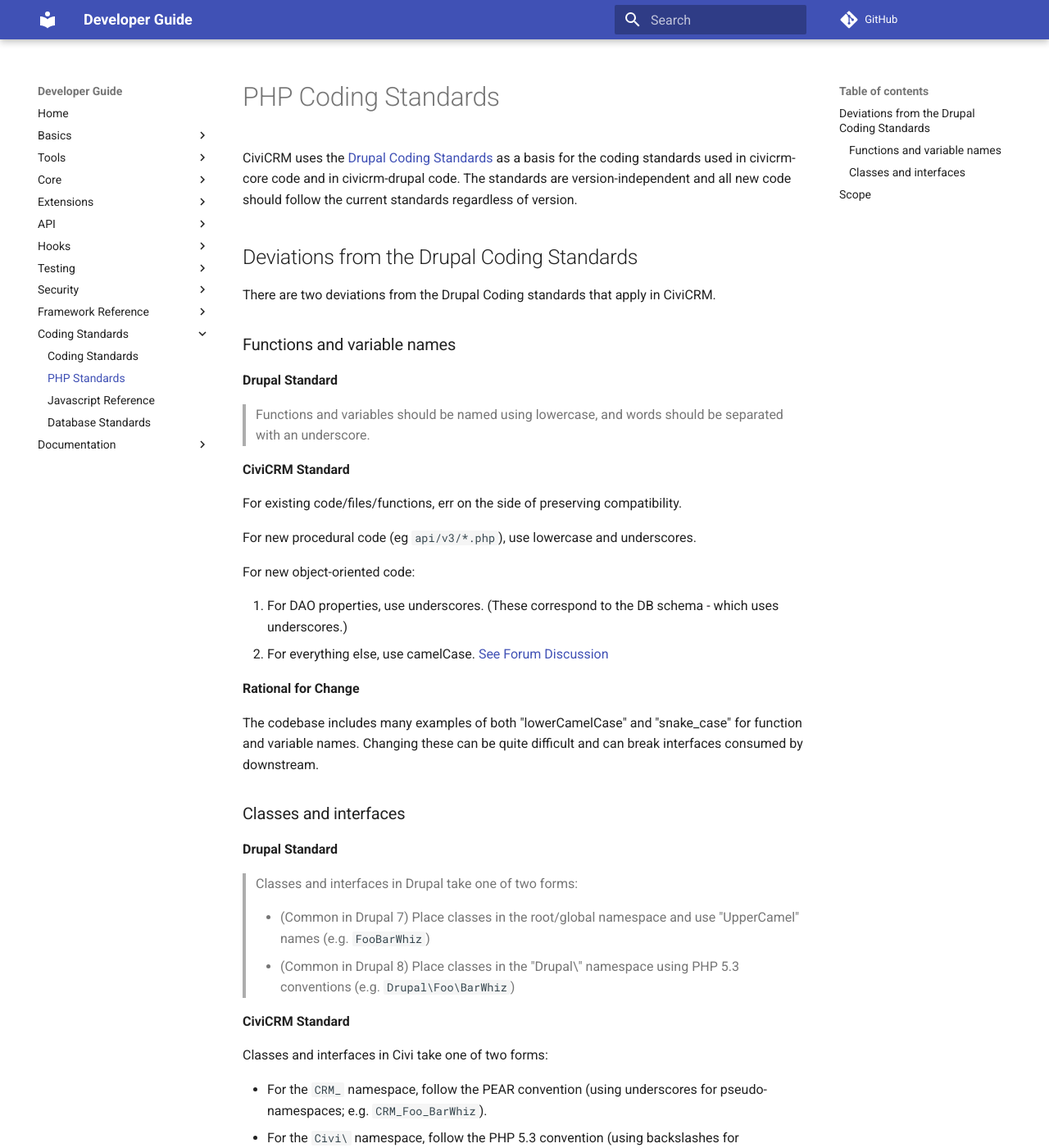
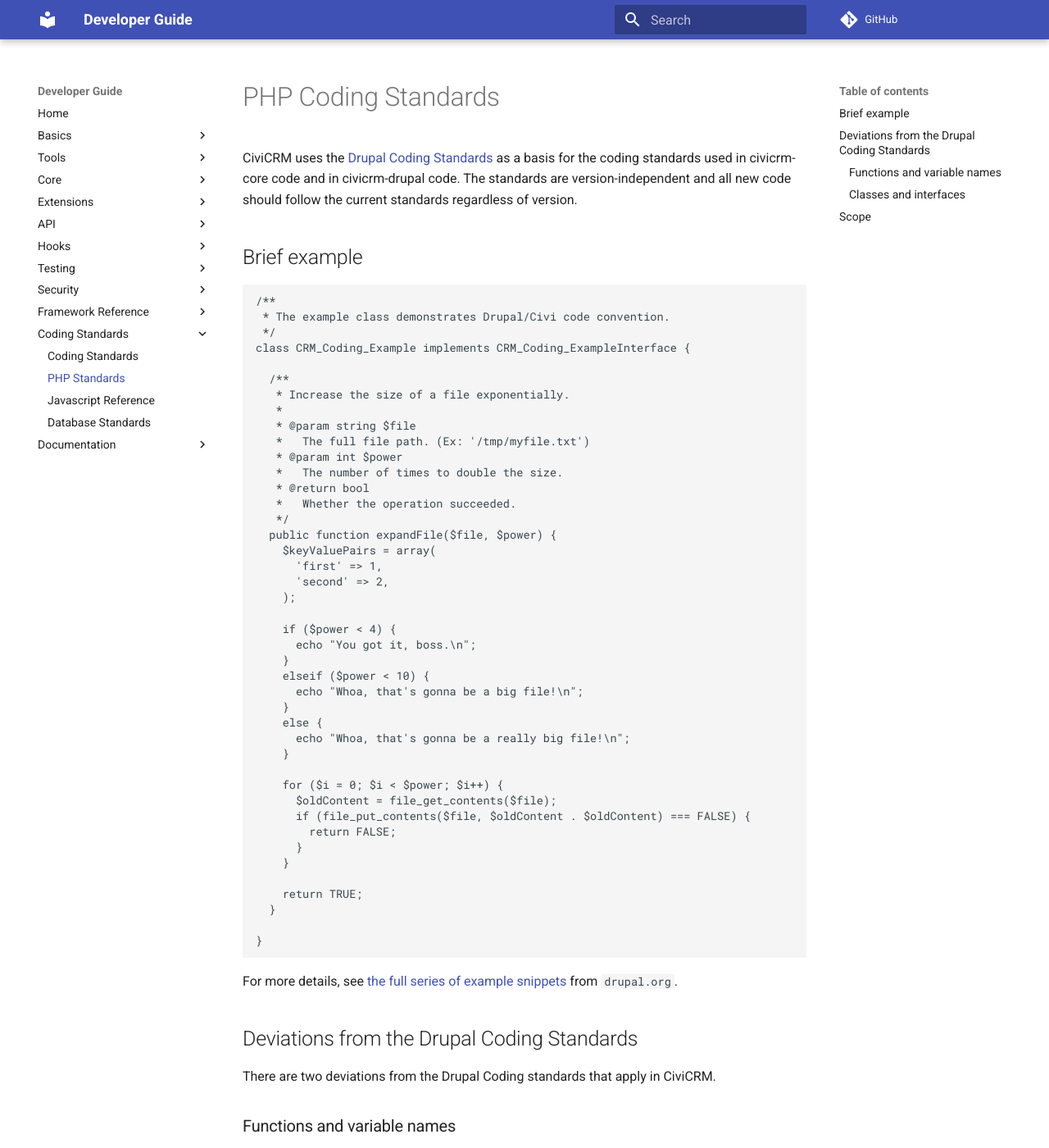
Before and after one commit to civicrm/civicrm-dev-docs, an MkDocs documentation site: the page built from docs/standards/php.md, in a window 1280 px wide and 1400 px high. Shown: the whole window at 82% size. Built offline with MkDocs 1.6.1 and Material for MkDocs 9.7.7, drawn with Linux system fonts in a browser that asks for light colours; comment, search, counter and statistics services are not loaded; old or Windows-style settings are respelled for this version of MkDocs.

Commit message:
standards/php.md - Add a TLDR example
To see actual examples of the coding style, you need to skim multiple blurbs
and click multiple links, and the eventual page shows very isolated
examples.

This revision adds a brief example so that a new contributor can get a
general sense of the layout immediately.

(Note: It's not possible for a brief example to show every edge-case, and we
shouldn't try -- that's why the commit also emphasizes the link into the
relevant examples from d.o docs.)

````diff
--- a/docs/standards/php.md
+++ b/docs/standards/php.md
@@ -2,6 +2,55 @@
 
 CiviCRM uses the [Drupal Coding Standards](https://www.drupal.org/docs/develop/standards) as a basis for the coding standards used in civicrm-core code and in civicrm-drupal code.
 The standards are version-independent and all new code should follow the current standards regardless of version.
+
+## Brief example
+
+```php
+/**
+ * The example class demonstrates Drupal/Civi code convention.
+ */
+class CRM_Coding_Example implements CRM_Coding_ExampleInterface {
+
+  /**
+   * Increase the size of a file exponentially.
+   *
+   * @param string $file
+   *   The full file path. (Ex: '/tmp/myfile.txt')
+   * @param int $power
+   *   The number of times to double the size.
+   * @return bool
+   *   Whether the operation succeeded.
+   */
+  public function expandFile($file, $power) {
+    $keyValuePairs = array(
+      'first' => 1,
+      'second' => 2,
+    );
+
+    if ($power < 4) {
+      echo "You got it, boss.\n";
+    }
+    elseif ($power < 10) {
+      echo "Whoa, that's gonna be a big file!\n";
+    }
+    else {
+      echo "Whoa, that's gonna be a really big file!\n";
+    }
+
+    for ($i = 0; $i < $power; $i++) {
+      $oldContent = file_get_contents($file);
+      if (file_put_contents($file, $oldContent . $oldContent) === FALSE) {
+        return FALSE;
+      }
+    }
+
+    return TRUE;
+  }
+
+}
+```
+
+For more details, see [the full series of example snippets](https://www.drupal.org/docs/develop/standards/coding-standards) from `drupal.org`.
 
 ## Deviations from the Drupal Coding Standards {:#vs-drupal}
 
````
